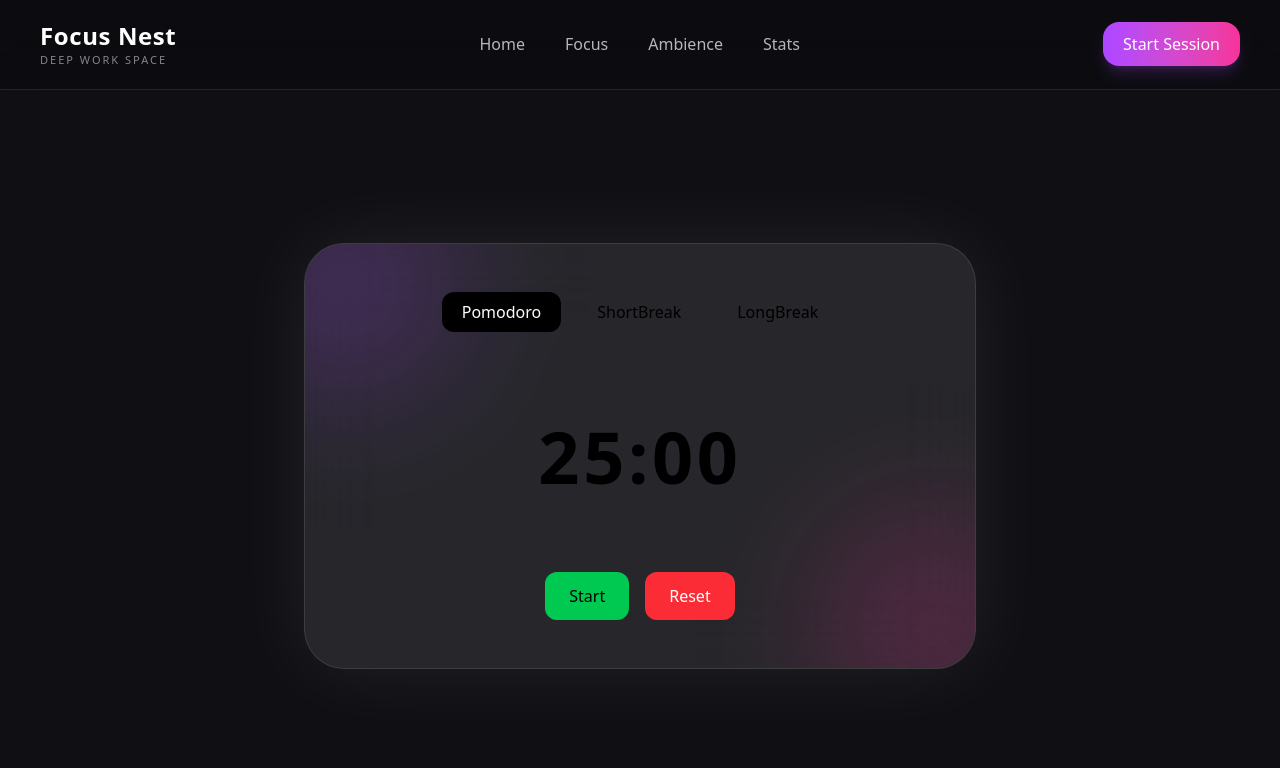
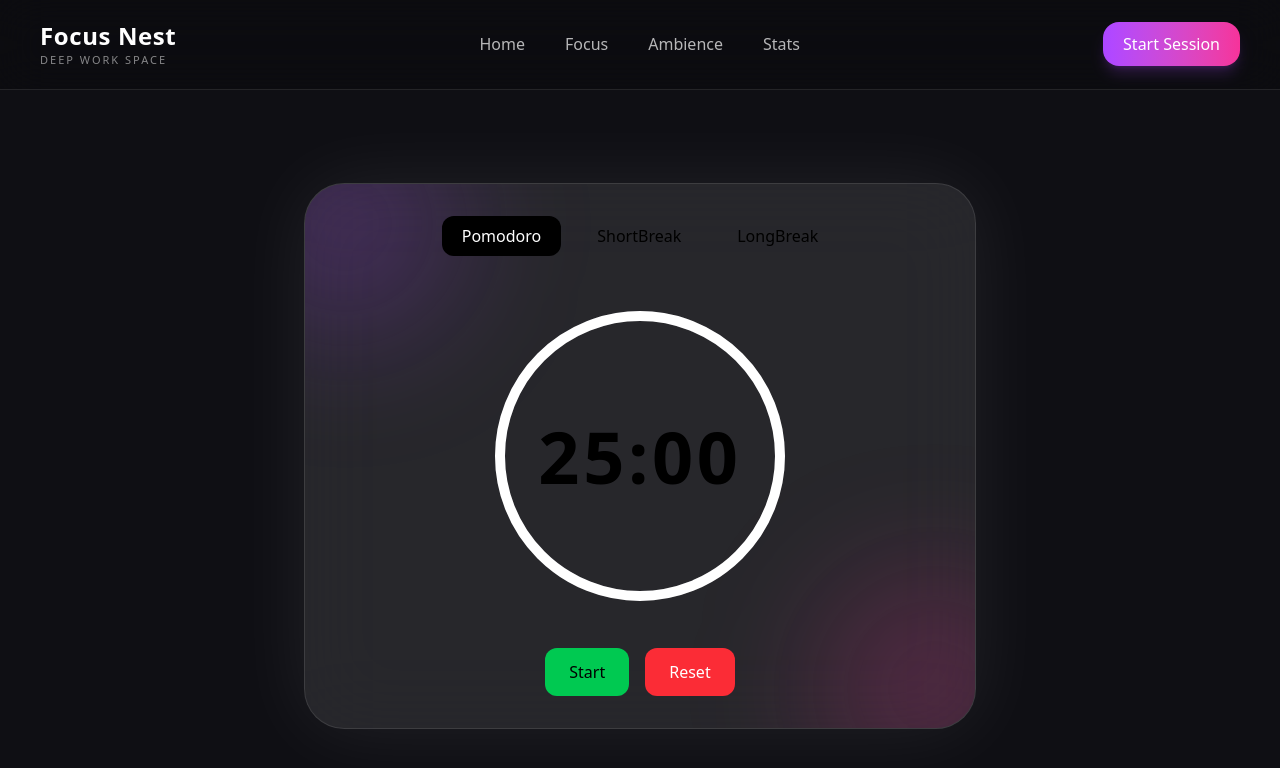
Before and after one commit to Abhavya28/focus-nest, a Next.js app: page / in a window 1280 px wide. Shown: the top 768 px of the page. Built offline with nearby package versions, Linux system fonts and the light colour scheme.

Commit message:
timer ring feature added

```diff
--- a/src/components/controls.tsx
+++ b/src/components/controls.tsx
@@ -4,6 +4,7 @@ const Controls = ({
     isRunning,
     onStart,
     onPause,
+    hasPaused,
     onReset,
 }: ControlsProps) => {
 
@@ -22,7 +23,10 @@ const Controls = ({
                         onClick={onStart}
                         className="px-6 py-3 rounded-xl bg-green-500 text-black font-medium"
                     >
-                        Start
+                        {
+                            hasPaused ? "Resume" : "Start"
+                        }
+
                     </button>
                 )
             }
--- a/src/components/pomodoroTimer.tsx
+++ b/src/components/pomodoroTimer.tsx
@@ -5,6 +5,7 @@ import Timer from "./timer";
 import Controls from "./controls";
 import ModeSwitcher from "./modeSwitcher";
 import { Mode } from "../types";
+import TimerRing from "./timerRing";
 
 const TIMER_MODES = {
     pomodoro: 25 * 60,
@@ -18,28 +19,38 @@ const PomodoroTimer = () => {
     const [time, setTime] = useState(TIMER_MODES.pomodoro);
     const [isRunning, setIsRunning] = useState(false);
     const [completed, setCompleted] = useState(false);
+    const [hasPaused, setHasPaused] = useState(false);
 
     const handleStart = () => {
         setCompleted(false);
+        setHasPaused(false);
         setIsRunning(true);
     };
 
     const handlePause = () => {
         setIsRunning(false);
+        setHasPaused(true);
     };
 
     const handleReset = () => {
         setCompleted(false);
+        setHasPaused(false);
         setIsRunning(false);
         setTime(TIMER_MODES[mode]);
     };
 
     const handleModeChange = (newMode: Mode) => {
         setCompleted(false);
+        setHasPaused(false);
         setMode(newMode);
         setTime(TIMER_MODES[newMode]);
         setIsRunning(false);
     };
+
+    const totalTime = TIMER_MODES[mode];
+
+    const progress =
+        (time / totalTime) * 100;
 
     useEffect(() => {
         if (time === 0 && isRunning) {
@@ -47,7 +58,7 @@ const PomodoroTimer = () => {
             setCompleted(true);
         }
 
-        let interval: NodeJS.Timeout;
+        let interval: ReturnType<typeof setInterval>;
         if (isRunning && time > 0) {
             interval = setInterval(() => {
                 setTime((prev) => prev - 1);
@@ -59,7 +70,7 @@ const PomodoroTimer = () => {
     }, [isRunning, time]);
 
     return (
-        <div className="relative w-full max-w-2xl overflow-hidden rounded-[40px] border border-white/10 bg-white/10 backdrop-blur-2xl shadow-[0_0_80px_rgba(255,255,255,0.08)] px-10 py-12 flex flex-col items-center">
+        <div className="relative w-full max-w-2xl overflow-hidden rounded-[40px] border border-white/10 bg-white/10 backdrop-blur-2xl shadow-[0_0_80px_rgba(255,255,255,0.08)] px-8 py-8 flex flex-col items-center">
 
             <div className="absolute -top-20 -left-20 w-60 h-60 bg-purple-500/20 blur-3xl rounded-full" />
 
@@ -71,14 +82,23 @@ const PomodoroTimer = () => {
                     setMode={handleModeChange}
                 />
 
-                <div className="my-12">
-                    <Timer time={time} />
+                <div className="relative flex items-center justify-center">
+
+                    <TimerRing
+                        progress={progress}
+                    />
+
+                    <div className="absolute">
+                        <Timer time={time} />
+                    </div>
+
                 </div>
 
                 <Controls
                     isRunning={isRunning}
                     onStart={handleStart}
                     onPause={handlePause}
+                    hasPaused={hasPaused}
                     onReset={handleReset}
                 />
 
--- /dev/null
+++ b/src/components/timerRing.tsx
@@ -0,0 +1,56 @@
+type TimerRingProps = {
+    progress: number;
+};
+
+const TimerRing = ({
+    progress,
+}: TimerRingProps) => {
+
+    const radius = 160;
+
+    const strokeWidth = 10;
+
+    const normalizedRadius =
+        radius - strokeWidth * 2;
+
+    const circumference =
+        normalizedRadius * 2 * Math.PI;
+
+    const strokeDashoffset =
+        circumference -
+        (progress / 100) * circumference;
+
+    return (
+        <svg
+            height={radius * 2}
+            width={radius * 2}
+            className="-rotate-90"
+        >
+
+            <circle
+                stroke="rgba(255,255,255,0.1)"
+                fill="transparent"
+                strokeWidth={strokeWidth}
+                r={normalizedRadius}
+                cx={radius}
+                cy={radius}
+            />
+
+            <circle
+                stroke="white"
+                fill="transparent"
+                strokeWidth={strokeWidth}
+                strokeLinecap="round"
+                strokeDasharray={circumference}
+                strokeDashoffset={strokeDashoffset}
+                r={normalizedRadius}
+                cx={radius}
+                cy={radius}
+                className="transition-all duration-1000"
+            />
+
+        </svg>
+    );
+};
+
+export default TimerRing;
--- a/src/types/index.ts
+++ b/src/types/index.ts
@@ -1,5 +1,6 @@
 export type ControlsProps = {
     isRunning: boolean;
+    hasPaused: boolean;
     onStart: () => void;
     onPause: () => void;
     onReset: () => void;
```
